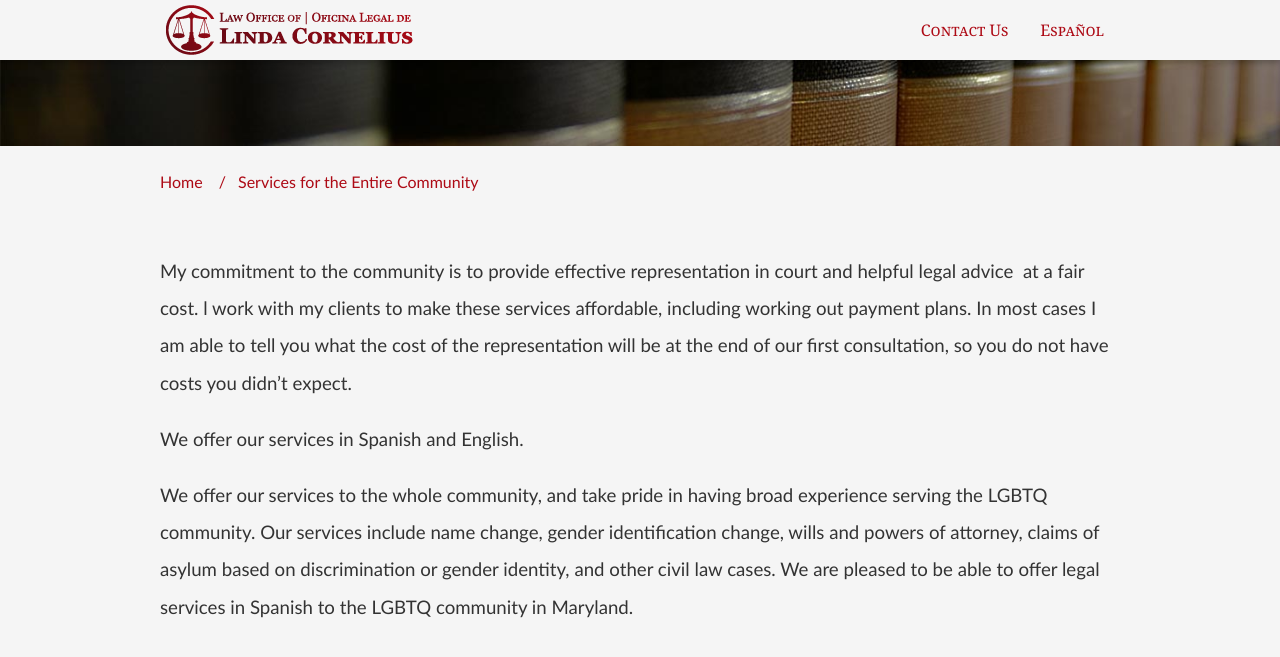
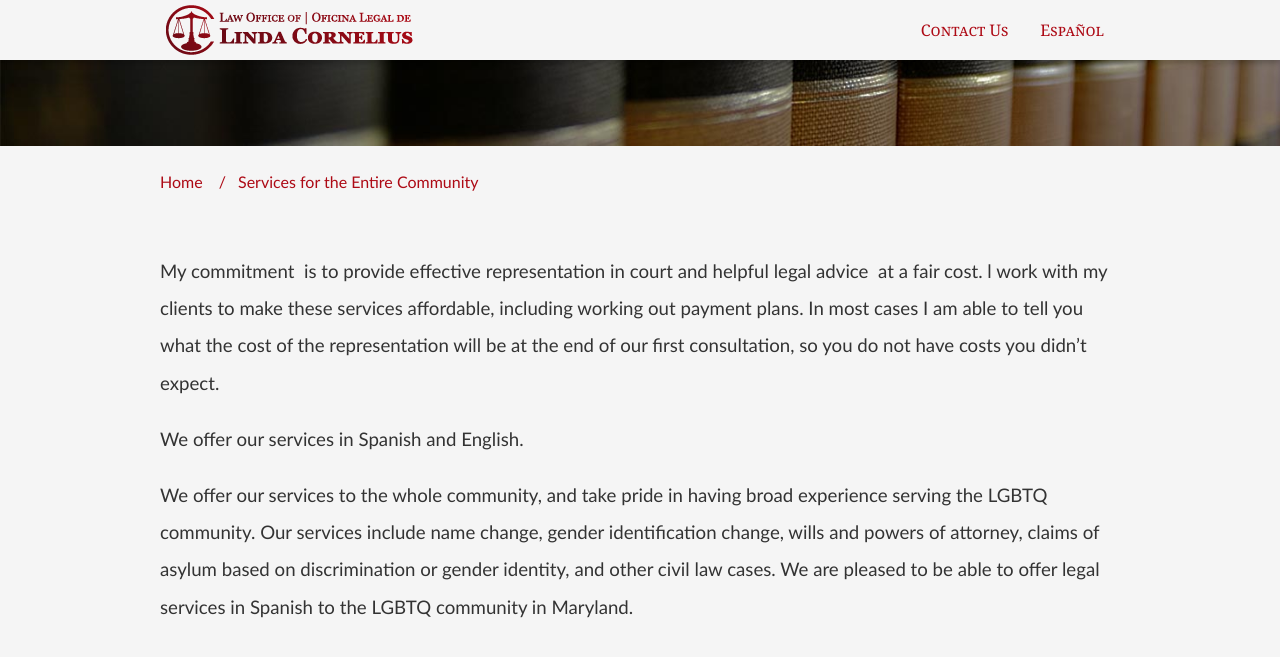
Before and after one commit to edamtoft/cornelius.legal.site, a Jekyll site: the page built from _practice/services.markdown, in a window 1280 px wide and 900 px high, scrolled down 434 px, cut to the strip 0-669 px from the top of the window. Shown: the top 657 px of the strip. Built offline with Jekyll 4.4.1, drawn with Linux system fonts in a browser that asks for light colours; nearby versions of some CDN libraries.

Commit message:
Updated '/_practice/services.markdown' via CloudCannon

```diff
--- a/_practice/services.markdown
+++ b/_practice/services.markdown
@@ -2,19 +2,23 @@
 title: Services for the Entire Community
 identifier: community
 layout: contact
-description_text: |-
+description_text: >-
   The Law Office of Linda Cornelius is committed to serving the Spanish
-  speaking community in Maryland, regardless of income level, education, or sexual
+
+  speaking community in Maryland, regardless of income level, education, or
+  sexual
+
   orientation or gender identity.
 language: english
 icon: balance-scale
-banner_image: "/assets/books.jpg"
+banner_image: /assets/books.jpg
 sitemap: true
 order: 3
 ---
 
-My commitment to the community is to provide effective representation in court and helpful legal advice &nbsp;at a fair cost. l work with my clients to make these services affordable, including working out payment plans. In most cases I am able to tell you what the cost of the representation will be at the end of our first consultation, so you do not have costs you didn't expect.
 
-We offer our services in Spanish and English.
+My commitment &nbsp;is to provide effective representation in court and helpful legal advice &nbsp;at a fair cost. l work with my clients to make these services affordable, including working out payment plans. In most cases I am able to tell you what the cost of the representation will be at the end of our first consultation, so you do not have costs you didn't expect.
+
+We offer our services in Spanish and English. &nbsp;
 
 We offer our services to the whole community, and take pride in having broad experience serving the LGBTQ community. Our services include name change, gender identification change, wills and powers of attorney, claims of asylum based on discrimination or gender identity, and other civil law cases. We are pleased to be able to offer legal services in Spanish to the LGBTQ community in Maryland.
```
